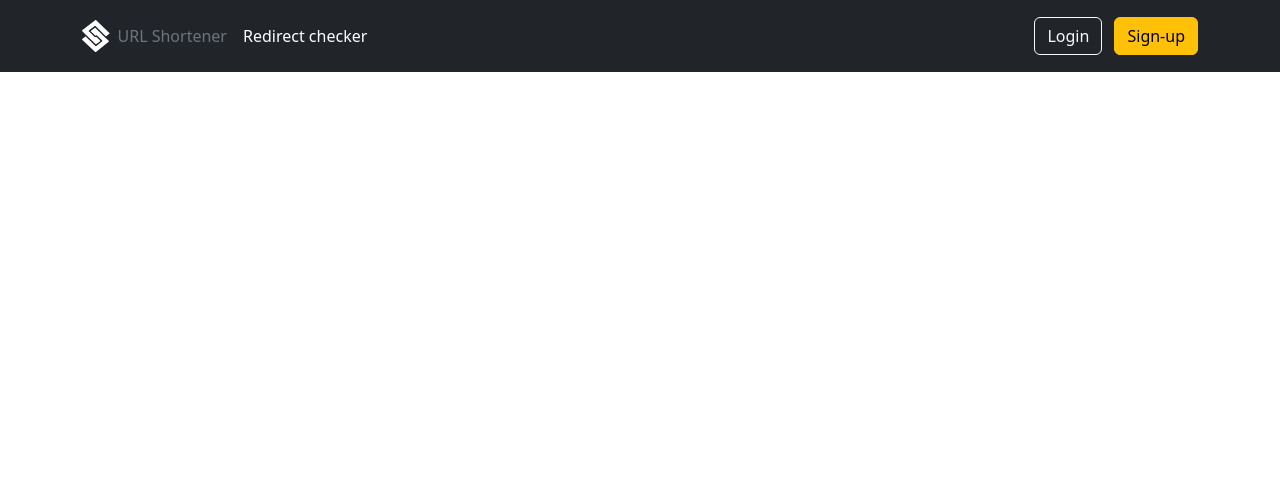
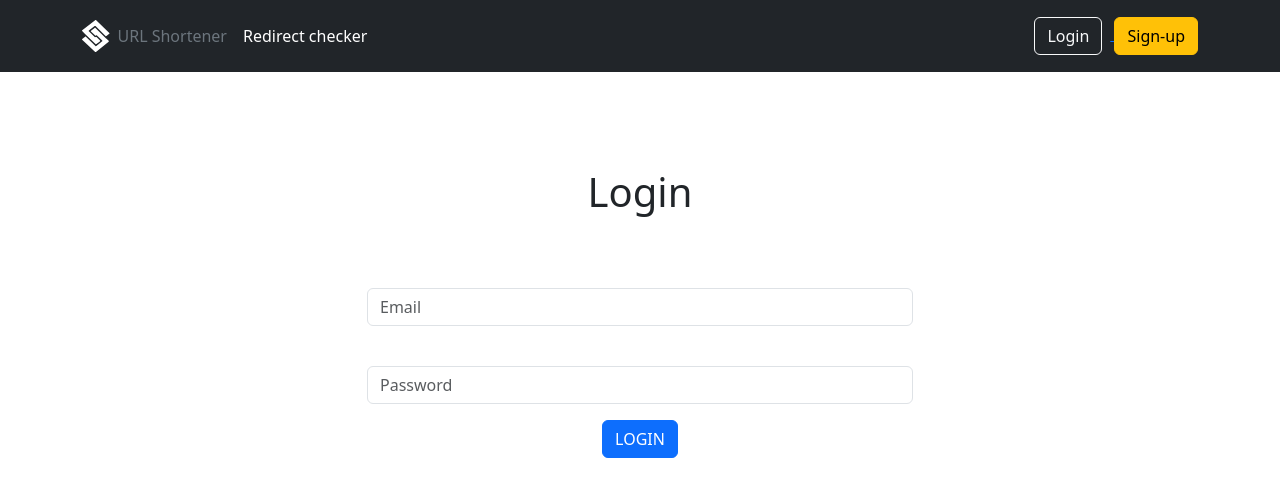
Before and after one commit to Bish0p-r/flask-url-shortener, a Flask app: page /user/login in a window 1280 px wide. Shown: the top 497 px of the page. Run offline with Flask 3, Linux system fonts and the light colour scheme; some libraries are stand-ins or nearby versions.

Commit message:
User login, register, logout.

```diff
--- a/app/__init__.py
+++ b/app/__init__.py
@@ -2,6 +2,7 @@ from flask import Flask
 from flask_sqlalchemy import SQLAlchemy
 from flask_migrate import Migrate
 from flask_bootstrap import Bootstrap5
+from flask_login import LoginManager
 
 from config import Config
 from app.utils import register_handlers
@@ -10,6 +11,7 @@ from app.utils import register_handlers
 db = SQLAlchemy()
 migrate = Migrate()
 bootstrap = Bootstrap5()
+login_manager = LoginManager()
 
 
 def create_app(config=Config):
@@ -21,6 +23,8 @@ def create_app(config=Config):
 
     bootstrap.init_app(app)
 
+    login_manager.init_app(app)
+
     app.app_context().push()
     register_handlers(app)
 
--- a/app/templates/header.html
+++ b/app/templates/header.html
@@ -9,11 +9,25 @@
           <li><a class="nav-link px-2 text-secondary" href={{ url_for('shortener.index') }}>URL Shortener</a></li>
           <li><a class="nav-link px-2 text-white" href={{ url_for('shortener.redirect_checker') }}>Redirect checker</a></li>
         </ul>
-
-        <div class="text-end">
-          <button type="button" class="btn btn-outline-light me-2">Login</button>
-          <button type="button" class="btn btn-warning">Sign-up</button>
-        </div>
+          {% if user.is_authenticated %}
+              <div class="text-end">
+                  <a href="{{ url_for('user.profile') }}">
+                      <button type="button" class="btn btn-outline-light me-2">Profile</button>
+                  </a>
+                  <a href="{{ url_for('user.logout') }}">
+                      <button type="button" class="btn btn-warning" >Logout</button>
+                  </a>
+              </div>
+          {% else %}
+              <div class="text-end">
+                  <a href="{{ url_for('user.login') }}">
+                      <button type="button" class="btn btn-outline-light me-2">Login</button>
+                  </a>
+                  <a href="{{ url_for('user.register') }}">
+                      <button type="button" class="btn btn-warning">Sign-up</button>
+                  </a>
+              </div>
+          {% endif %}
       </div>
     </div>
   </header>
--- a/app/templates/user/list_of_urls.html
+++ b/app/templates/user/list_of_urls.html
@@ -3,12 +3,12 @@
 {% block content %}
     <div class="container-xl px-4 mt-4">
         <nav class="nav nav-borders">
-            <a class="nav-link active ms-0" href={{ url_for('user.index') }}>Profile</a>
+            <a class="nav-link active ms-0" href={{ url_for('shortener.index') }}>Profile</a>
             <a class="nav-link" href="{{ url_for('user.links_list') }}">Shorted URLS</a>
         </nav>
         <hr class="mt-0 mb-4">
         <div class="card mb-4">
-            <div class="card-header">Billing History</div>
+            <div class="card-header">URLS</div>
             <div class="card-body p-0">
                 <div class="table-responsive table-billing-history">
                     <table class="table mb-0">
--- a/app/templates/user/login.html
+++ b/app/templates/user/login.html
@@ -1,5 +1,13 @@
 {% extends 'base.html' %}
+{% from 'bootstrap5/form.html' import render_form %}
 
 {% block content %}
-
+    <div class="container">
+        <div class="row">
+            <div class="col-md-6 mx-auto text-center mt-5">
+                <h1 class="m-lg-5">Login</h1>
+                {{ render_form(form) }}
+            </div>
+        </div>
+    </div>
 {% endblock %}
--- a/app/templates/user/profile.html
+++ b/app/templates/user/profile.html
@@ -5,7 +5,7 @@
     <div class="container-xl px-4 mt-4">
 
         <nav class="nav nav-borders">
-            <a class="nav-link active ms-0" href={{ url_for('user.index') }}>Profile</a>
+            <a class="nav-link active ms-0" href={{ url_for('shortener.index') }}>Profile</a>
             <a class="nav-link" href="{{ url_for('user.links_list') }}">Shorted URLS</a>
         </nav>
         <hr class="mt-0 mb-4">
--- /dev/null
+++ b/app/user/forms.py
@@ -0,0 +1,58 @@
+from flask_wtf import FlaskForm
+from wtforms import SubmitField, URLField, StringField, EmailField, PasswordField, ValidationError
+from wtforms.validators import URL, Length, Email, InputRequired
+from werkzeug.security import check_password_hash
+
+from app.user.models import User
+
+
+class LoginForm(FlaskForm):
+    email = EmailField(
+        label="",
+        validators=[Email(), Length(max=128), InputRequired()],
+        render_kw={'placeholder': "Email"}
+    )
+    password = PasswordField(
+        label="",
+        validators=[Length(max=256), InputRequired()],
+        render_kw={'placeholder': "Password"}
+    )
+    submit = SubmitField('LOGIN')
+
+    def validate(self, extra_validators=None):
+        rv = FlaskForm.validate(self)
+        if rv:
+            user = User.query.filter_by(email=self.email.data).first()
+            if not user or not check_password_hash(user.password, self.password.data):
+                self.email.errors.append("Wrong password or e-mail")
+                self.password.errors.append("Wrong password or e-mail")
+                return False
+            return True
+        return False
+
+
+class RegisterForm(FlaskForm):
+    email = EmailField(
+        label="",
+        validators=[Email(), Length(max=128), InputRequired()],
+        render_kw={'placeholder': "Email"}
+    )
+    password1 = PasswordField(
+        label="",
+        validators=[Length(min=8), Length(max=256), InputRequired()],
+        render_kw={'placeholder': "Password"}
+    )
+    password2 = PasswordField(
+        label="",
+        validators=[Length(min=8), Length(max=256), InputRequired()],
+        render_kw={'placeholder': "Reenter the password"}
+    )
+    submit = SubmitField('REGISTER')
+
+    def validate_password2(self, password2):
+        if self.password1.data != password2.data:
+            raise ValidationError("Passwords don't match")
+
+    def validate_email(self, email):
+        if User.query.filter_by(email=email.data).first():
+            raise ValidationError("This e-mail address is already taken")
--- a/app/user/views.py
+++ b/app/user/views.py
@@ -1,18 +1,48 @@
-from flask import flash, redirect, render_template, url_for
+from flask import flash, redirect, render_template, url_for, request
+from flask_login import login_required, logout_user, login_user, current_user
+from werkzeug.security import check_password_hash, generate_password_hash
 
 from app.user import user_bp as bp
+from app.user.models import User
+from app.user.forms import LoginForm, RegisterForm
+from app import db
 
 
-@bp.route('/')
-def index():
-    return render_template('user/profile.html')
+@bp.route('/register', methods=['GET', 'POST'])
+def register():
+    form = RegisterForm()
+    if form.validate_on_submit():
+        hash_password = generate_password_hash(form.password2.data)
+        new_user = User(email=form.email.data, password=hash_password)
+        db.session.add(new_user)
+        db.session.commit()
+        return redirect(url_for('user.login'))
+    return render_template('user/register.html', form=form, user=current_user)
+
+
+@bp.route('/login', methods=['GET', 'POST'])
+def login():
+    form = LoginForm()
+    if form.validate_on_submit():
+        print(current_user)
+        user = User.query.filter_by(email=form.email.data).first()
+        login_user(user)
+
+    return render_template('user/login.html', form=form, user=current_user)
+
+
+@bp.route('/logout', methods=['GET', 'POST'])
+@login_required
+def logout():
+    logout_user()
+    return redirect(url_for('shortener.index'))
+
+
+@bp.route('/profile', methods=['GET', 'POST'])
+def profile():
+    return render_template('user/profile.html', user=current_user)
 
 
 @bp.route('/list_of_urls')
 def links_list():
-    return render_template('user/list_of_urls.html')
-
-
-@bp.route('/login')
-def login():
-    return render_template('user/login.html')
+    return render_template('user/list_of_urls.html', user=current_user)
```
Also changed, not shown: app/shortener/views.py (+4 -3 lines), app/templates/user/register.html (+13 -0 lines), app/user/models.py (+24 -0 lines), app/user/__init__.py (line endings or trailing spaces).
